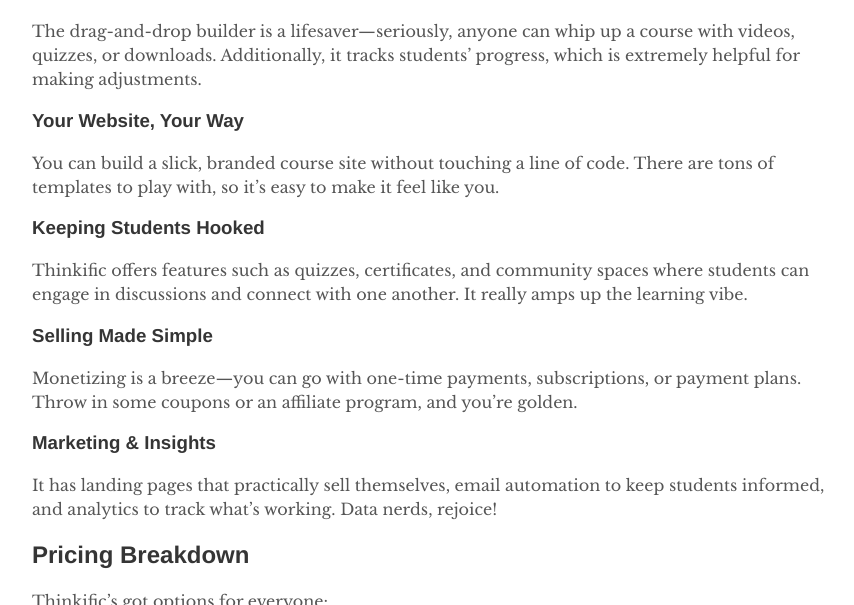
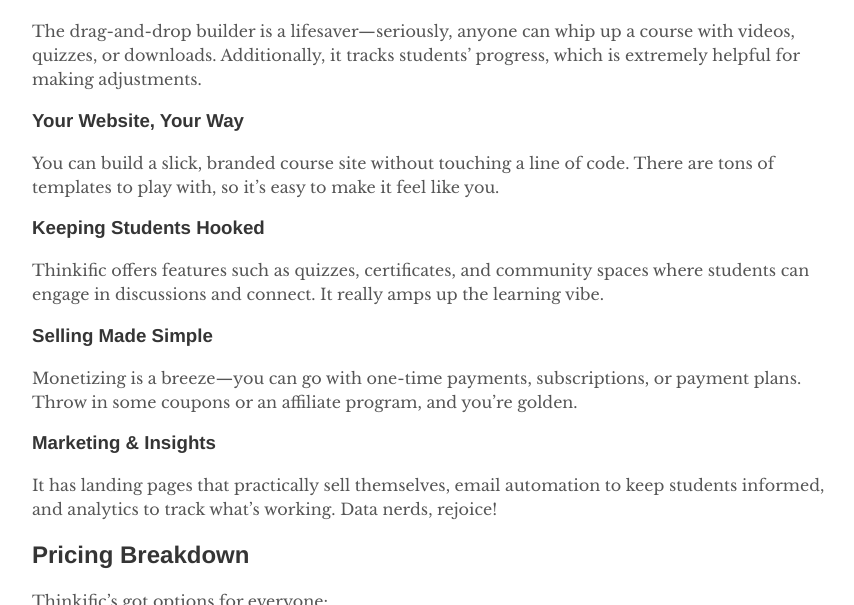
Before and after one commit to digiexe-official/dg, a Jekyll site: the page built from wp/thinkific review.md, in a window 1280 px wide and 900 px high, scrolled down 839 px, cut to the strip 0-605 px from the top of the window. Shown: the whole strip, without its empty margins (208-1062 px from the left). Built offline with Jekyll 4.4.1, drawn with Linux system fonts in a browser that asks for light colours; our own code applies the rules of GitHub Pages for plain Markdown files; part of the change alters nothing that is shown.

Commit message:
added header

```diff
--- a/wp/thinkific review.md
+++ b/wp/thinkific review.md
@@ -1,3 +1,13 @@
+---
+layout: default
+title: "Thinkific Review 2025- #1 Online Course Creating Platform"
+description: "Read our honest Thinkific review to discover how this platform helps course creators design, market, and sell online courses with ease."
+date: 2025-05-11
+author: "digiexe-official Team"
+robots: index, follow
+permalink: /thinkific-review/
+---
+
 # Thinkific-Review- Why I Use It and What I Like Most About Thinkific?
 
 As someone passionate about online education, I’ve explored numerous platforms over the years, and Thinkific always catches my attention.
@@ -24,7 +34,7 @@ You can build a slick, branded course site without touching a line of code. Ther
 
 ### Keeping Students Hooked
 
-Thinkific offers features such as quizzes, certificates, and community spaces where students can engage in discussions and connect with one another. It really amps up the learning vibe.
+Thinkific offers features such as quizzes, certificates, and community spaces where students can engage in discussions and connect. It really amps up the learning vibe.
 
 ### Selling Made Simple
 
```
